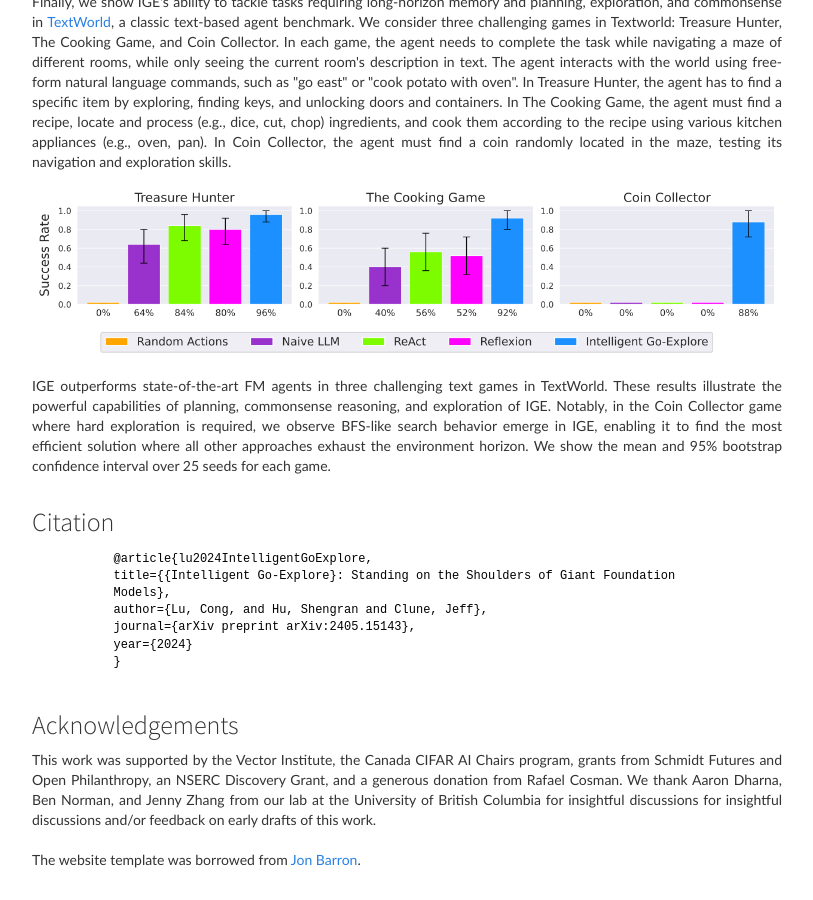
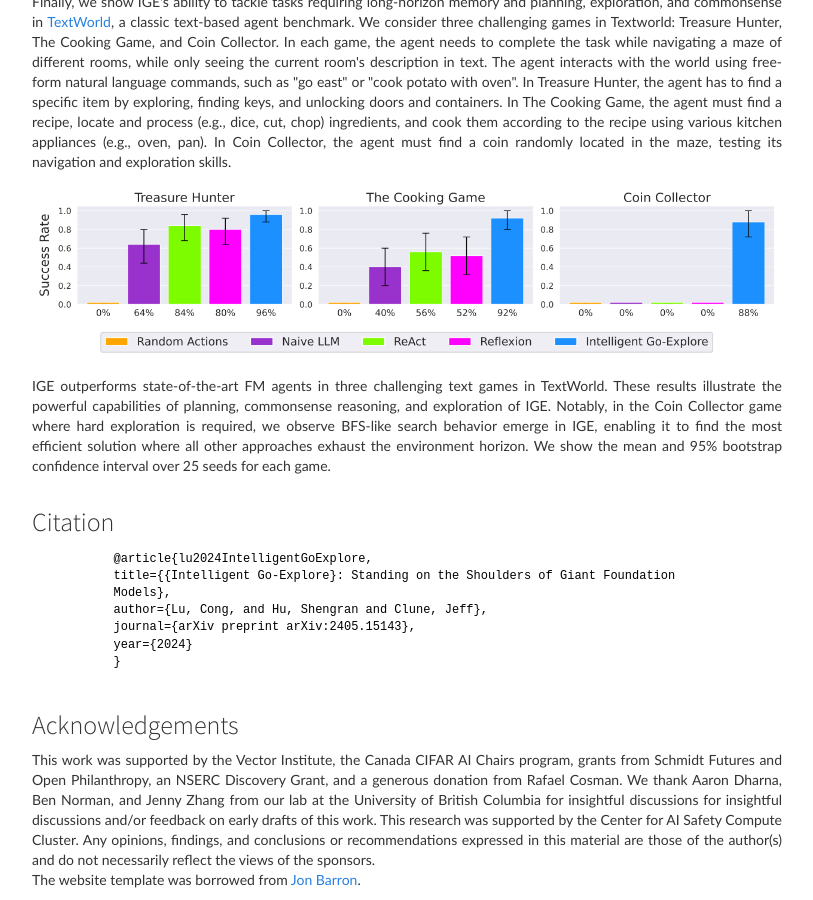
Before and after one commit to ShengranHu/shengranhu.github.io, a Jekyll site: the page IntelligentGoExplore/index.html, which Jekyll copies as it is, in a window 1280 px wide and 900 px high, scrolled down 2445 px. Shown: the whole window, without its empty margins (233-1046 px from the left). Built offline with Jekyll 4.4.1, drawn with Linux system fonts in a browser that asks for light colours; nearby versions of some CDN libraries; comment, search, counter and statistics services are not loaded; some of the changed text lies outside the part shown.

Commit message:
Update index.html

```diff
--- a/IntelligentGoExplore/index.html
+++ b/IntelligentGoExplore/index.html
@@ -189,7 +189,7 @@
                     Experimental results
                 </h3>
                 <p class="text-justify">
-                    we evaluate Intelligent Go-Explore across three text environments that require search and exploration.
+                    We evaluate Intelligent Go-Explore across three text environments that require search and exploration.
                     We demonstrate IGE's ability to handle partially observable and complex observation spaces, discover solutions involving long chains of actions, and effectively improve the ability of FM agents to explore.
                 </p>
                 <h4>
@@ -273,10 +273,7 @@ year={2024}
                     Acknowledgements
                 </h3>
                 <p class="text-justify">
-                    This work was supported by the Vector Institute, the Canada CIFAR AI Chairs program, grants from Schmidt Futures and Open Philanthropy, an NSERC Discovery Grant, and a generous donation from Rafael Cosman.
-                    We thank Aaron Dharna, Ben Norman, and Jenny Zhang from our lab at the University of British Columbia for insightful discussions for insightful discussions and/or feedback on early drafts of this work.
-                <br>
-
+                    This work was supported by the Vector Institute, the Canada CIFAR AI Chairs program, grants from Schmidt Futures and Open Philanthropy, an NSERC Discovery Grant, and a generous donation from Rafael Cosman. We thank Aaron Dharna, Ben Norman, and Jenny Zhang from our lab at the University of British Columbia for insightful discussions for insightful discussions and/or feedback on early drafts of this work. This research was supported by the Center for AI Safety Compute Cluster. Any opinions, findings, and conclusions or recommendations expressed in this material are those of the author(s) and do not necessarily reflect the views of the sponsors.
                 <br/>The website template was borrowed from <a href="https://jonbarron.info/">Jon Barron</a>.
                 </p>
             </div>
```
